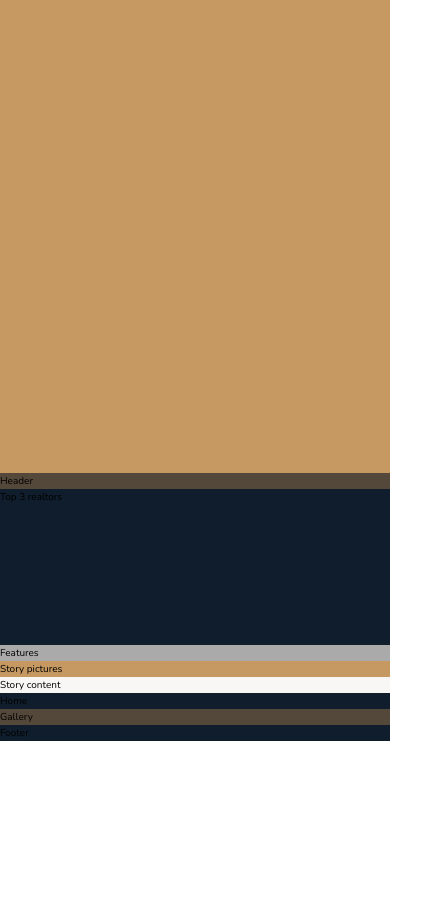
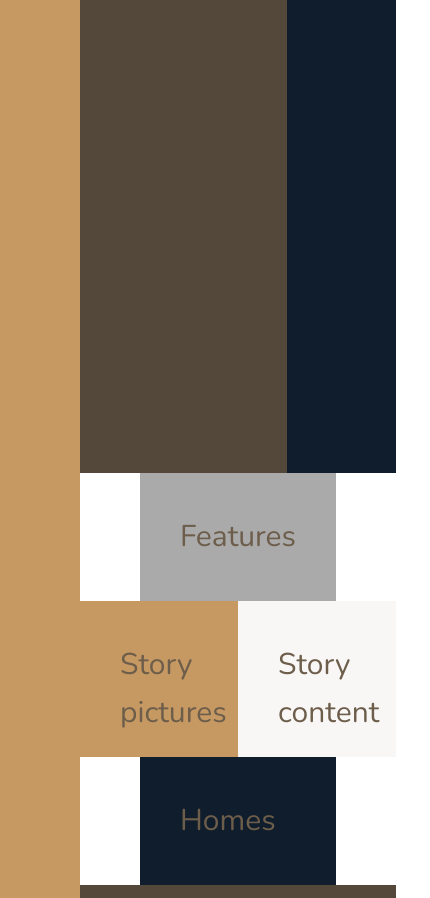
Before and after one commit to SuperUser-Gump/Nexter, a website: page index.html in a window 390 px wide. Shown: the part 202-1100 px from the top of the page, 430 px wide, since content can reach past the window. Before the commit the page ends 943 px from the top, so only its background shows below. Drawn offline with nearby package versions, Linux system fonts and the light colour scheme.

Commit message:
Add Column Tracks Definition
- Define the column tracks layout for the web page using an eight-column grid, allowing for a flexible and centered design.

Place Sidebar in Grid

- Position the sidebar within the defined grid layout, utilizing the column tracks to ensure proper alignment and spacing.

Define Features Section

- Use column tracks to establish the placement of the features section, spanning the central eight columns for a balanced appearance.

Implement Gallery and Footer Layout

- Utilize grid column tracks to position the gallery and footer sections, enabling them to span the entire width of the content area.

Configure Header and Realtors Sections

- Set up the header and realtors sections within the layout, allocating specific column tracks to each section for proper alignment.

Refine Column Sizing

- Adjust column sizing using the minmax function to ensure a minimum margin between content and page edges, allowing for responsive shrinking.

```diff
--- a/index.html
+++ b/index.html
@@ -27,7 +27,7 @@
 
     <div class="story__content">Story content</div>
 
-    <section class="homes">Home</section>
+    <section class="homes">Homes</section>
 
     <section class="gallery">Gallery</section>
 
--- a/sass/_base.scss
+++ b/sass/_base.scss
@@ -29,7 +29,7 @@ html {
 
 body {
   font-family: $font-primary;
-  color: var($color-grey-dark-2);
+  color: $color-grey-dark-2;
   font-weight: 300;
   line-height: 1.6;
 }
@@ -37,4 +37,14 @@ body {
 .container {
   display: grid;
   grid-template-rows: 80vh min-content 40vw repeat(3, min-content);
+  grid-template-columns:
+    [sidebar-start] 8rem [sidebar-end full-start] minmax(6rem, 1fr)
+    [center-start] repeat(8, [col-start] minmax(min-content, 14rem) [col-end])
+    [center-end] minmax(6rem, 1fr)
+    [full-end];
+
+  & > * {
+    padding: 40px;
+    font-size: 3rem;
+  }
 }
--- a/sass/_features.scss
+++ b/sass/_features.scss
@@ -1,3 +1,5 @@
 .features {
   background-color: $color-grey-light-2;
+
+  grid-column: center-start / center-end;
 }
--- a/sass/_footer.scss
+++ b/sass/_footer.scss
@@ -1,3 +1,5 @@
 .footer {
   background-color: $color-secondary;
+
+  grid-column: full-start / full-end;
 }
--- a/sass/_gallery.scss
+++ b/sass/_gallery.scss
@@ -1,3 +1,5 @@
 .gallery {
   background-color: $color-grey-dark-1;
+
+  grid-column: full-start / full-end;
 }
--- a/sass/_header.scss
+++ b/sass/_header.scss
@@ -1,3 +1,5 @@
 .header {
   background-color: $color-grey-dark-1;
+
+  grid-column: full-start / col-end 6;
 }
--- a/sass/_homes.scss
+++ b/sass/_homes.scss
@@ -1,3 +1,4 @@
 .homes {
   background-color: $color-secondary;
+  grid-column: center-start / center-end;
 }
--- a/sass/_realtors.scss
+++ b/sass/_realtors.scss
@@ -1,3 +1,4 @@
 .realtors {
   background-color: $color-secondary;
+  grid-column: col-start 7 / full-end;
 }
--- a/sass/_sidebar.scss
+++ b/sass/_sidebar.scss
@@ -1,3 +1,5 @@
 .sidebar {
   background-color: $color-primary;
+  grid-column: sidebar-start / sidebar-end;
+  grid-row: 1 / -1;
 }
--- a/sass/_story.scss
+++ b/sass/_story.scss
@@ -1,9 +1,11 @@
 .story {
   &__pictures {
     background-color: $color-primary;
+    grid-column: full-start / col-end 4;
   }
 
   &__content {
     background-color: $color-grey-light-1;
+    grid-column: col-start 5 / full-end;
   }
 }
```
Also changed, not shown: css/style.css.
